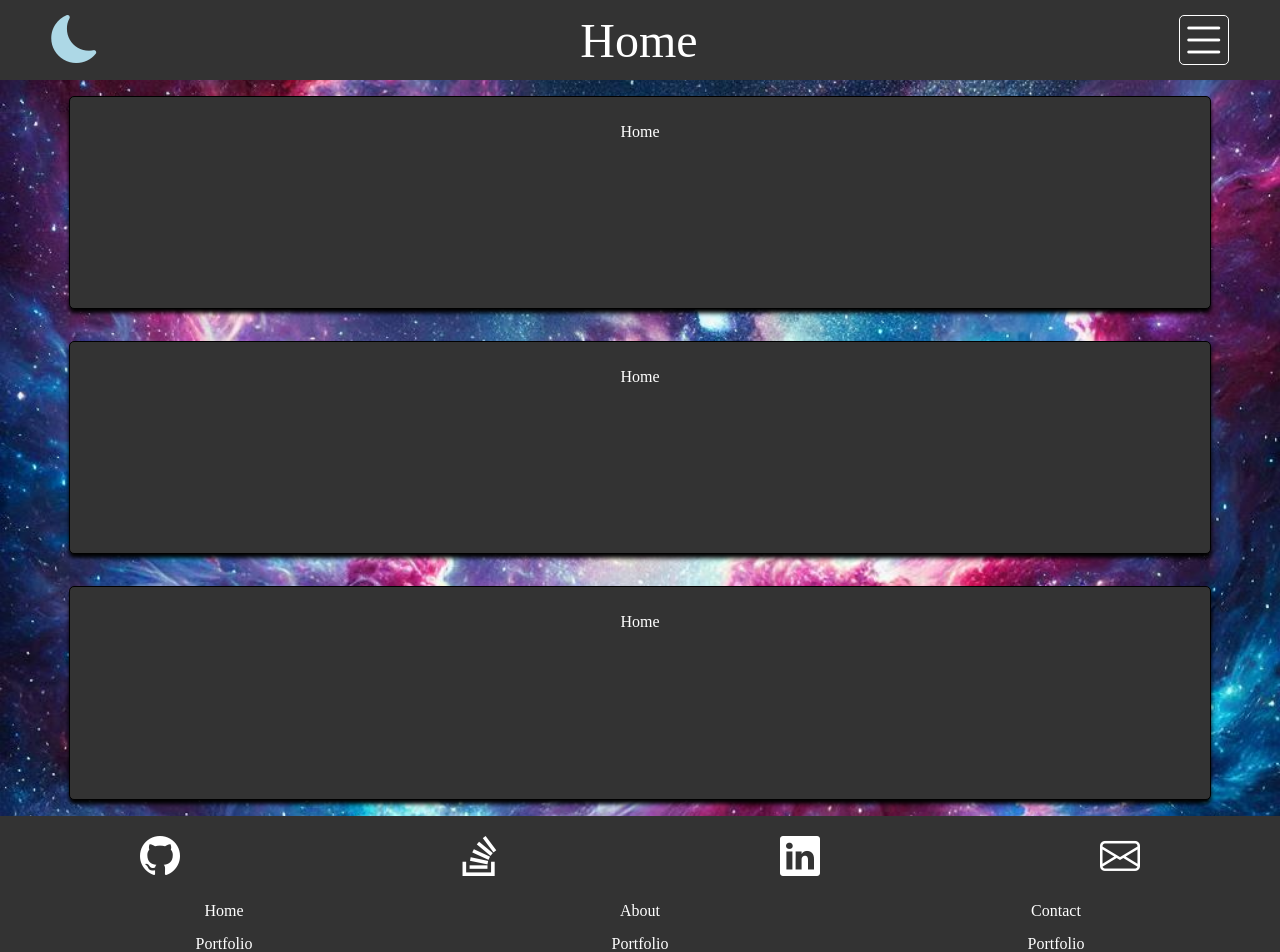
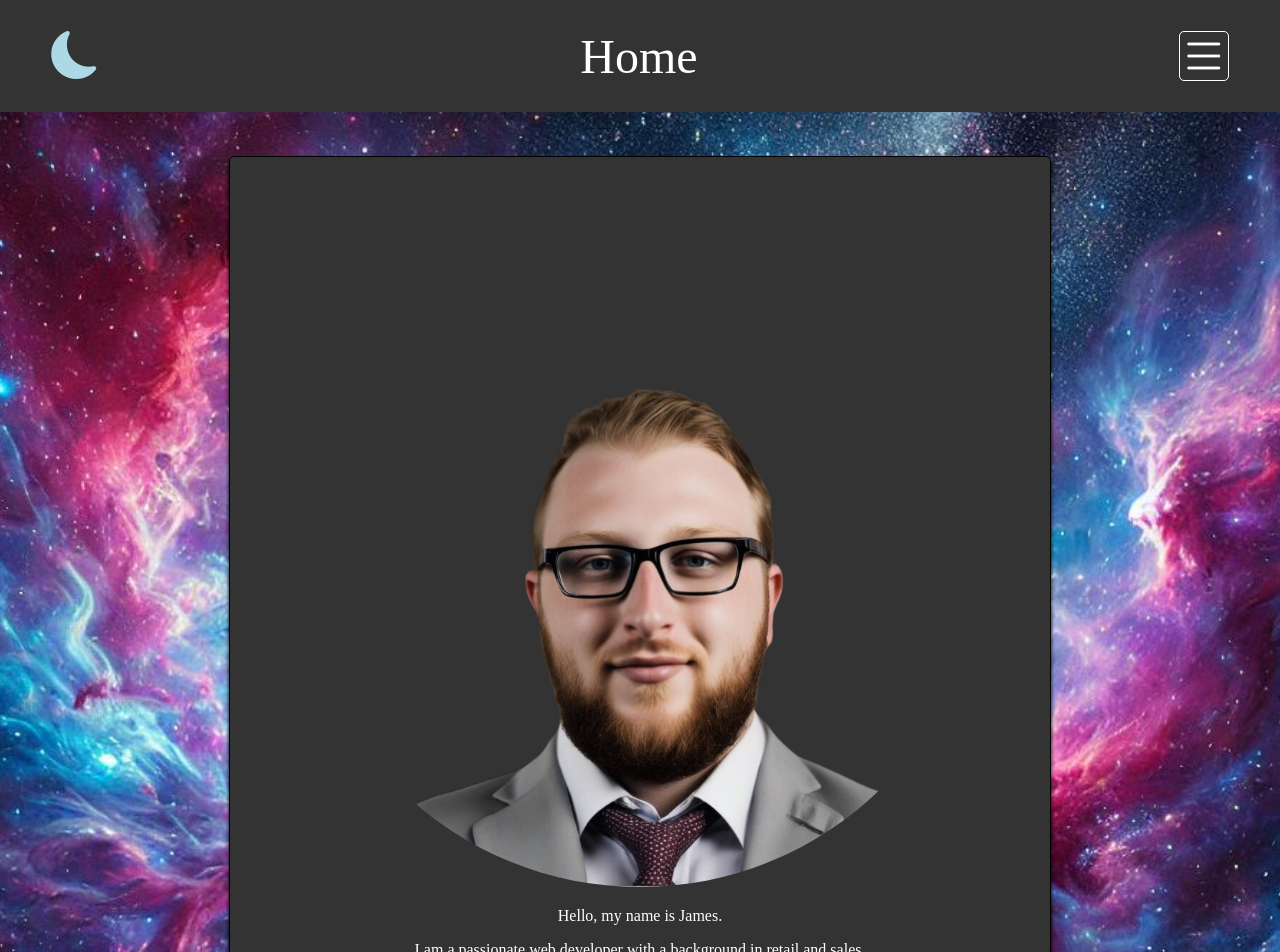
Before and after one commit to Jameshuff95/jan2025, a React (Vite) app: page / in a window 1280 px wide. Shown: the top 952 px of the page. Built offline with nearby package versions, Linux system fonts and the light colour scheme.

Commit message:
styling changes, card sizes, hero img, nav buttons

```diff
--- a/src/App.css
+++ b/src/App.css
@@ -42,7 +42,7 @@
 #nav {
   position: fixed;
   top: 0;
-  padding: 0 4%;
+  padding: 1rem 4%;
   height: 10vh;
   width: 92%;
   justify-content: space-between;
--- a/src/index.css
+++ b/src/index.css
@@ -36,7 +36,7 @@ main {
 }
 
 body {
-  margin: 10vh 0 0;
+  margin: 17.5vh 0 0;
   background: var(--bg-url);
   background-repeat: no-repeat;
   background-position: center;
@@ -50,12 +50,11 @@ body {
   display: flex;
   flex-direction: column;
   justify-content: space-between;
-  min-height: 90vh;
 }
 
 .card {
   border: 1px solid black;
-  width: 85%;
+  width: 60%;
   padding: 2%;
   border-radius: 5px;
   box-shadow: 0 0.25rem 0.25rem black !important;
--- a/src/pages/Home.tsx
+++ b/src/pages/Home.tsx
@@ -1,7 +1,9 @@
 import React from 'react';
-import { Card, Container } from 'react-bootstrap';
+import { Card, Container, Row, Figure, FigureImage } from 'react-bootstrap';
 import '../App.css';
 import '../index.css';
+import Me from '../assets/me.png';
+
 import Footer from '../Components/Footer';
 
 const Home: React.FC = () => {
@@ -9,18 +11,27 @@ const Home: React.FC = () => {
     <Container>
       <Card>
         <Card.Body>
-          <Card.Title>Home</Card.Title>
+          <Row>
+            <Figure>
+              <FigureImage
+                style={{
+                  width: '100%',
+                  borderRadius: '50%',
+                }}
+                src={Me}
+                alt="A picture of James Huff"
+              />
+            </Figure>
+          </Row>
+          <Card.Title>Hello, my name is James.</Card.Title>
+          <Card.Text style={{ textAlign: 'center' }}>
+            I am a passionate web developer with a background in retail and
+            sales.
+          </Card.Text>
         </Card.Body>
       </Card>
       <Card>
-        <Card.Body>
-          <Card.Title>Home</Card.Title>
-        </Card.Body>
-      </Card>
-      <Card>
-        <Card.Body>
-          <Card.Title>Home</Card.Title>
-        </Card.Body>
+        <Card.Body></Card.Body>
       </Card>
       <Footer />
     </Container>
```
Also changed, not shown: src/assets/me.png (added).
